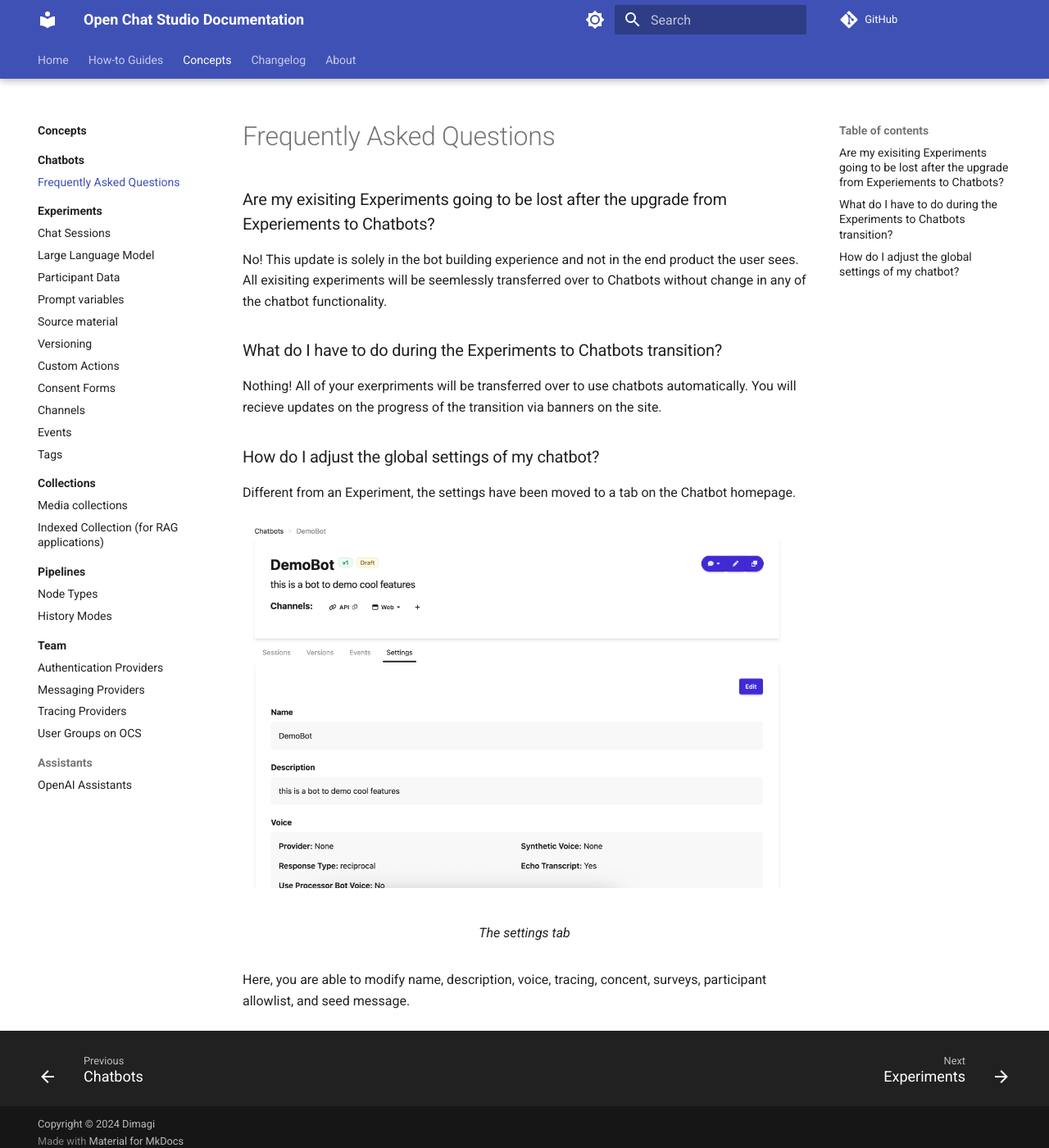
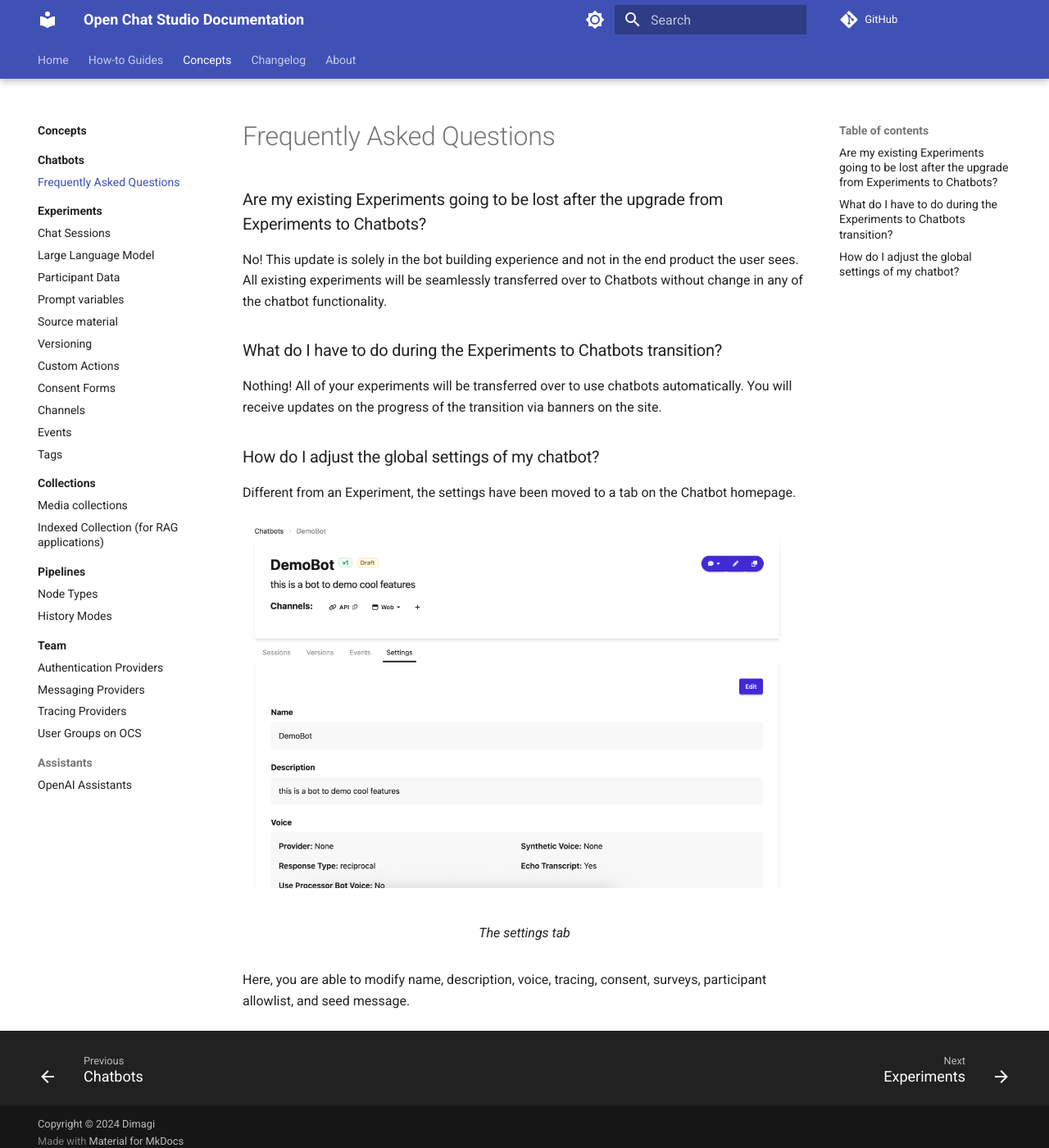
Before and after one commit to dimagi/open-chat-studio-docs, an MkDocs documentation site: the page built from docs/concepts/chatbots/rollout_faq.md, in a window 1280 px wide and 1400 px high. Shown: the whole window at 82% size. Built offline with MkDocs 1.6.1 and Material for MkDocs 9.7.7, drawn with Linux system fonts in a browser that asks for light colours; a script that is not in the unit is left out; comment, search, counter and statistics services are not loaded.

Commit message:
spelling

```diff
--- a/docs/concepts/chatbots/rollout_faq.md
+++ b/docs/concepts/chatbots/rollout_faq.md
@@ -1,10 +1,10 @@
 # Frequently Asked Questions
 
-### Are my exisiting Experiments going to be lost after the upgrade from Experiements to Chatbots?
-No! This update is solely in the bot building experience and not in the end product the user sees. All exisiting experiments will be seemlessly transferred over to Chatbots without change in any of the chatbot functionality.
+### Are my existing Experiments going to be lost after the upgrade from Experiments to Chatbots?
+No! This update is solely in the bot building experience and not in the end product the user sees. All existing experiments will be seamlessly transferred over to Chatbots without change in any of the chatbot functionality.
 
 ### What do I have to do during the Experiments to Chatbots transition?
-Nothing! All of your exerpriments will be transferred over to use chatbots automatically. You will recieve updates on the progress of the transition via banners on the site.
+Nothing! All of your experiments will be transferred over to use chatbots automatically. You will receive updates on the progress of the transition via banners on the site.
 
 ### How do I adjust the global settings of my chatbot?
 Different from an Experiment, the settings have been moved to a tab on the Chatbot homepage.
@@ -12,4 +12,4 @@ Different from an Experiment, the settings have been moved to a tab on the Chatb
   ![Chatbot Settings](../../assets/images/chatbot_settings.png)
   <figcaption>The settings tab</figcaption>
 </figure>
-Here, you are able to modify name, description, voice, tracing, concent, surveys, participant allowlist, and seed message.
+Here, you are able to modify name, description, voice, tracing, consent, surveys, participant allowlist, and seed message.
```
Also changed, not shown: docs/concepts/chatbots/index.md (+2 -2 lines).
